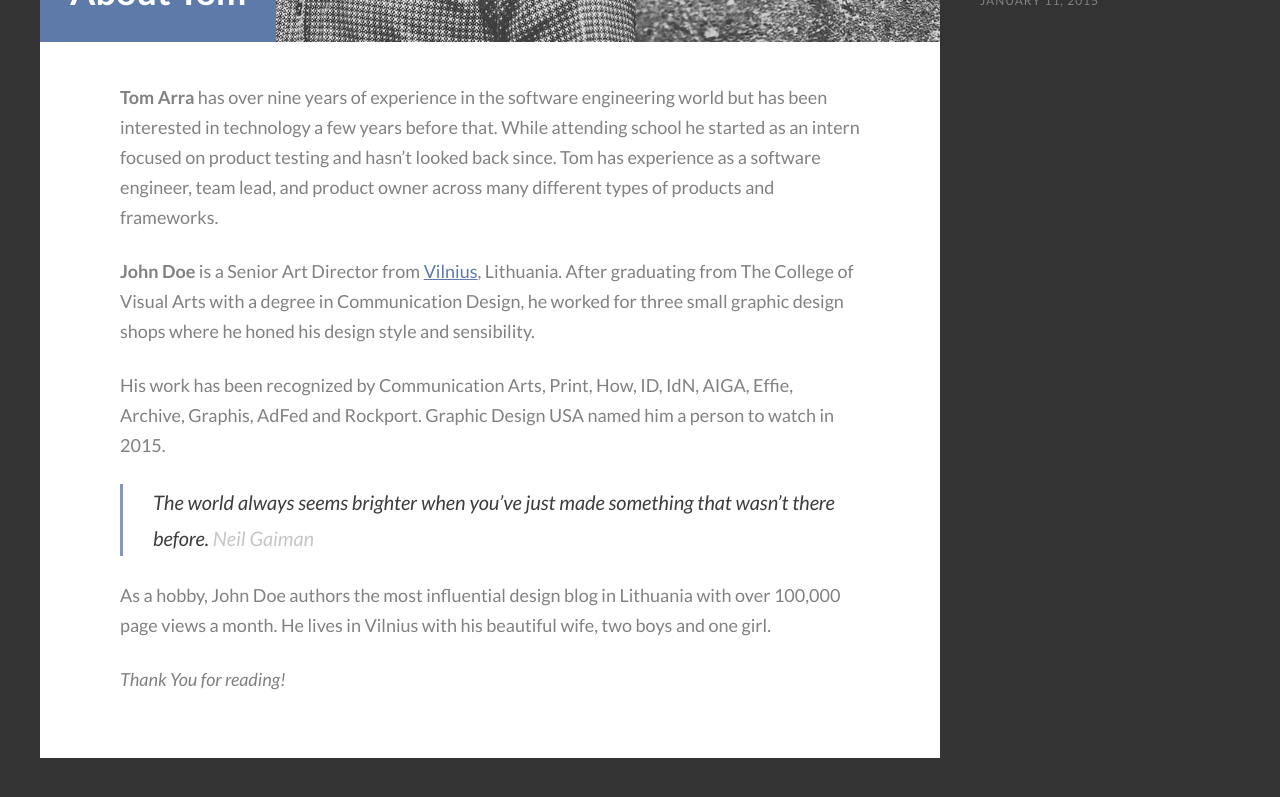
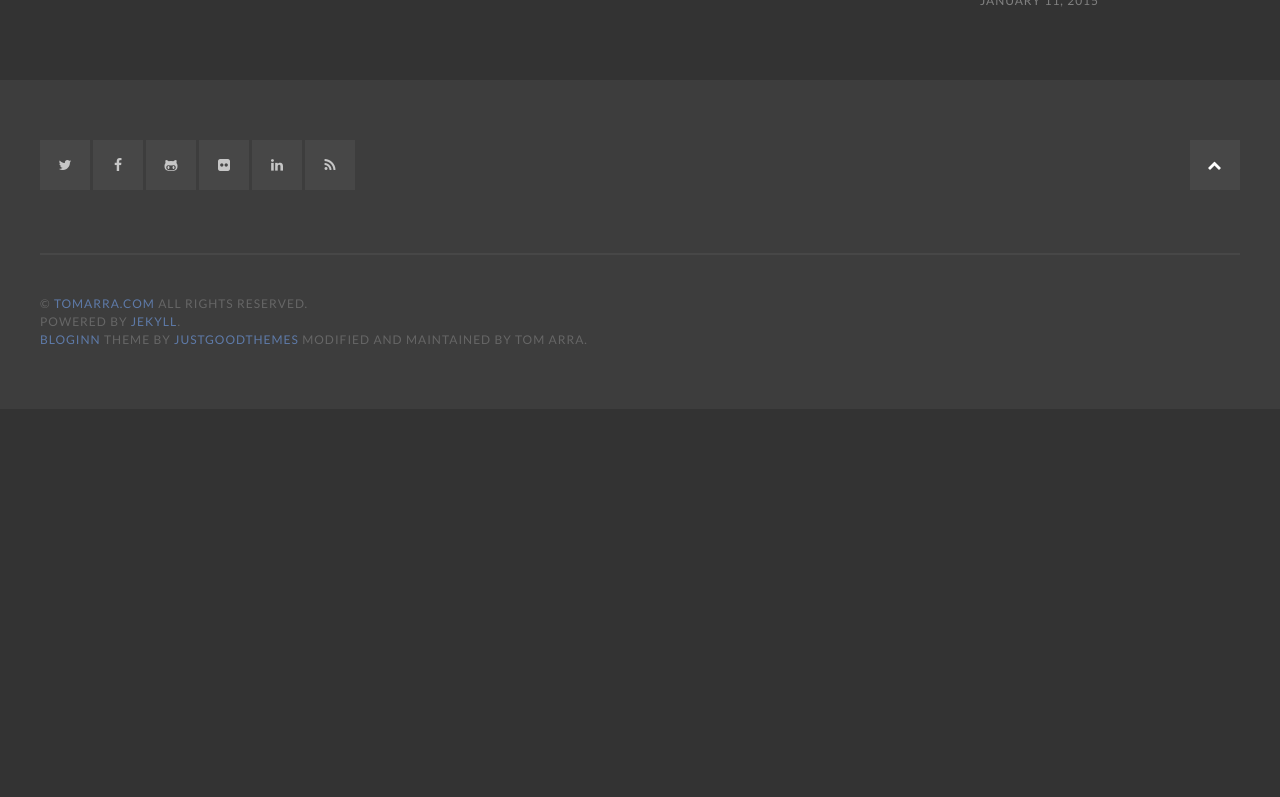
Before and after one commit to tomarra/tomarra.github.io, a Jekyll site: the page built from about.md, in a window 1280 px wide and 900 px high, scrolled down 801 px. Shown: the top 797 px of the window. Built offline with Jekyll 4.4.1, drawn with Linux system fonts in a browser that asks for light colours; some web fonts are replaced; after the commit the page ends 1210 px from its top, so only the background shows below that.

```diff
--- a/Gemfile
+++ b/Gemfile
@@ -5,3 +5,4 @@
 gem "jekyll"
 gem "html-proofer"
 gem "jekyll-coffeescript"
+gem "jekyll-paginate"
--- a/about.md
+++ b/about.md
@@ -1,17 +1,8 @@
 ---
 layout: page
 title: About Tom
-banner_image: aboutPage.jpg
 ---
 
 **Tom Arra** has over nine years of experience in the software engineering world but has been interested in technology a few years before that. While attending school he started as an intern focused on product testing and hasn’t looked back since. Tom has experience as a software engineer, team lead, and product owner across many different types of products and frameworks.
 
-**John Doe** is a Senior Art Director from [Vilnius](https://en.wikipedia.org/wiki/Vilnius), Lithuania. After graduating from The College of Visual Arts with a degree in Communication Design, he worked for three small graphic design shops where he honed his design style and sensibility.
-
-His work has been recognized by Communication Arts, Print, How, ID, IdN, AIGA, Effie, Archive, Graphis, AdFed and Rockport. Graphic Design USA named him a person to watch in 2015.
-
->The world always seems brighter when you’ve just made something that wasn’t there before. <cite>Neil Gaiman</cite>
-
-As a hobby, John Doe authors the most influential design blog in Lithuania with over 100,000 page views a month. He lives in Vilnius with his beautiful wife, two boys and one girl.
-
 *Thank You for reading!*
```
